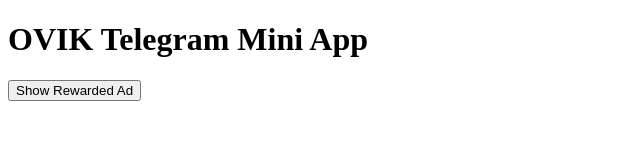
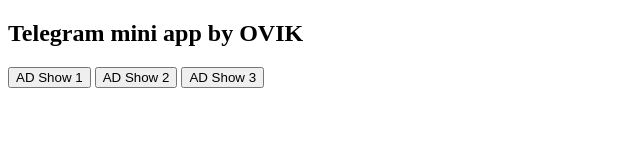
Before and after one commit to ovikbiswas/Mini-app, a plain HTML site: page index.html in a window 1280 px wide. Shown: the whole page, without its empty margins (0-640 px from the left). Drawn offline with Linux system fonts and the light colour scheme.

Commit message:
Update index.html

```diff
--- a/index.html
+++ b/index.html
@@ -8,10 +8,11 @@
   <script src="https://doakosteceet.net/vignette.min.js" data-zone="8445700" data-sdk="show_8445700"></script>
 </head>
 <body>
-  <h1>OVIK Telegram Mini App</h1>
+  <h2>Telegram mini app by OVIK</h2>
+		<button onclick="showRewardedAd()">AD Show 1</button>
+		<button>AD Show 2</button>
+	  <button>AD Show 3</button>
 
-  <!-- Button to show rewarded ad -->
-  <button onclick="showRewardedAd()">Show Rewarded Ad</button>
 
   <script>
     // Function to show the ad
```
